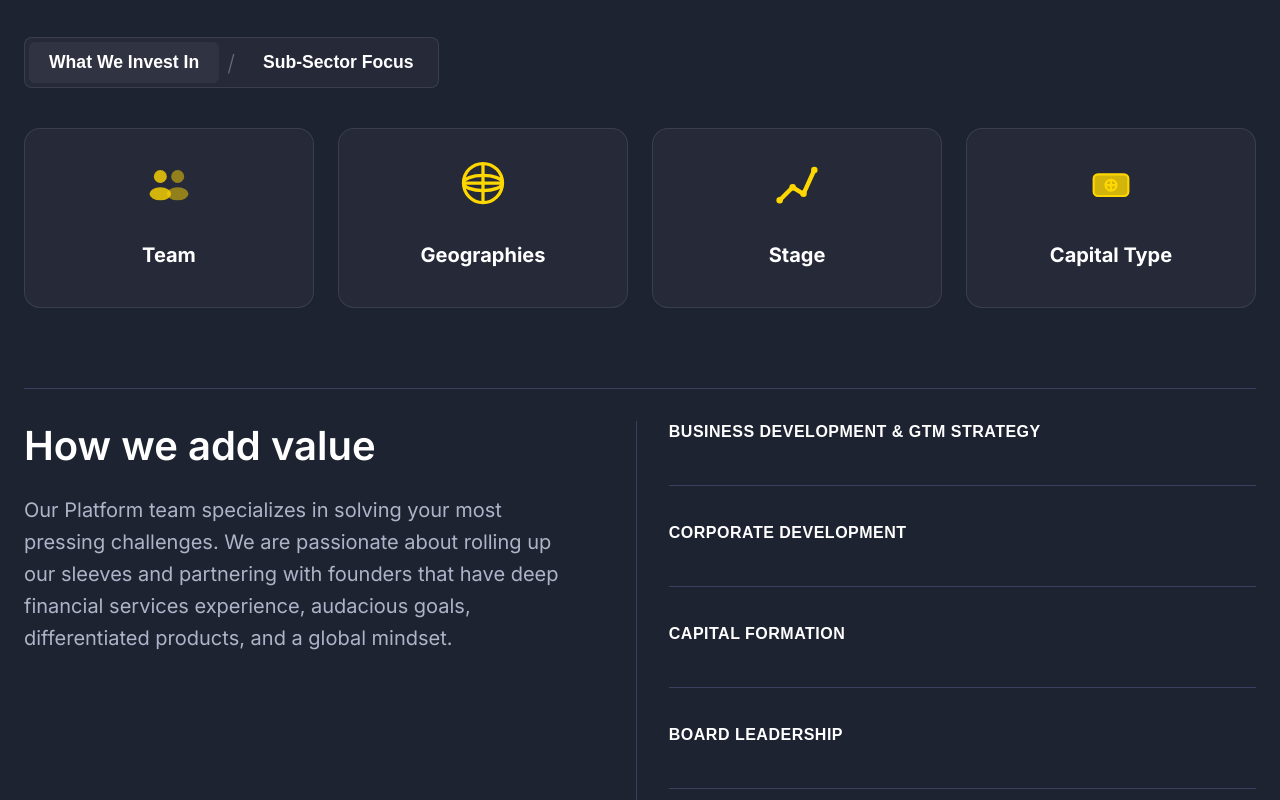
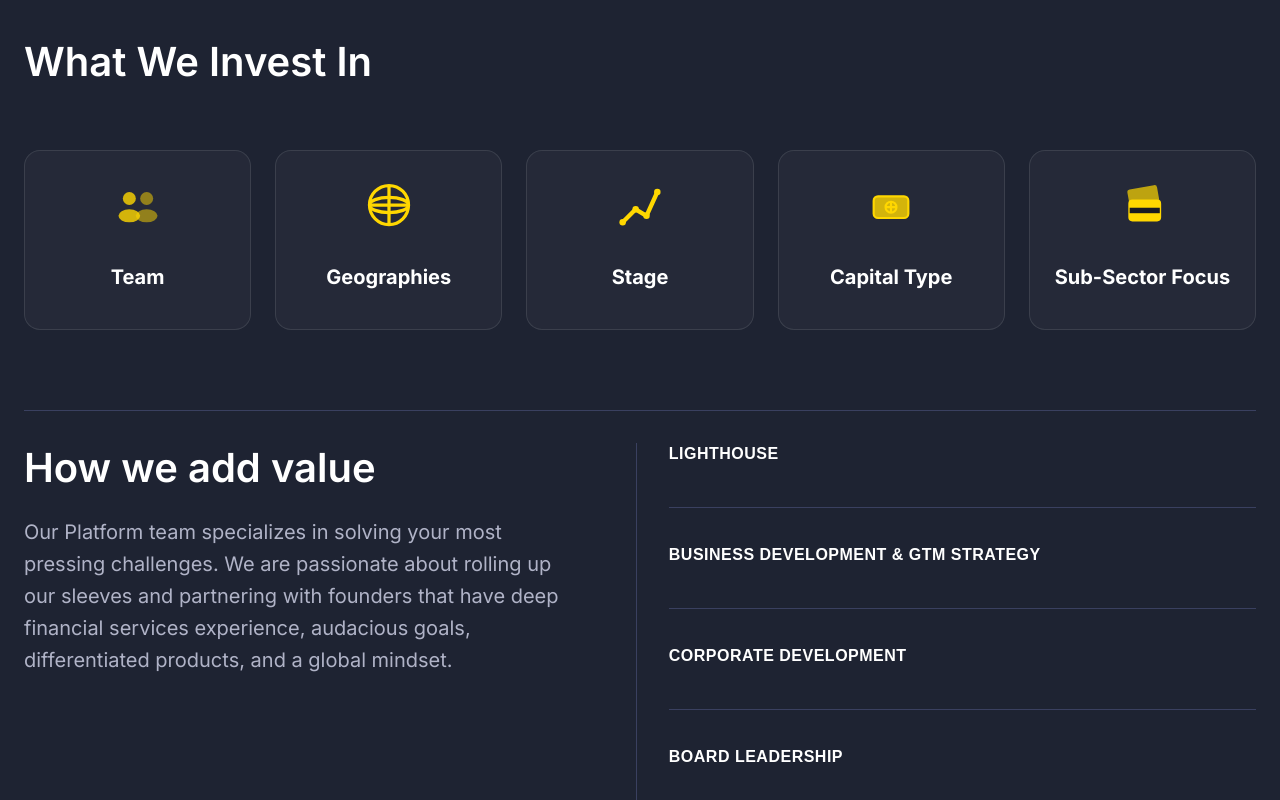
Before and after one commit to DerekJongWu/fin-website, a Next.js app: page /about in a window 1280 px wide. Shown: the part 340-1140 px from the top of the page. Built offline with nearby package versions, Linux system fonts and the light colour scheme.

Commit message:
Implement logans feedback

```diff
--- a/package.json
+++ b/package.json
@@ -10,6 +10,7 @@
   },
   "dependencies": {
     "@sanity/image-url": "^1.1.0",
+    "framer-motion": "^12.11.0",
     "next": "15.3.1",
     "next-sanity": "^9.10.6",
     "react": "^19.0.0",
--- a/src/app/about/page.tsx
+++ b/src/app/about/page.tsx
@@ -6,6 +6,11 @@ import React, { useState } from 'react';
 
 export default function AboutPage() {
   const features = [
+    {
+      title: 'Lighthouse',
+      description:
+        'We provide our Founders and LPs with access to our proprietary AI platform to strengthen collaboration and empower our partnership. ',
+    },
     {
       title: 'Business Development & GTM Strategy',
       description:
@@ -17,43 +22,21 @@ export default function AboutPage() {
         'We provide hands-on support with strategic planning, M&A execution, and partnership negotiations to help founders unlock new growth pathways and maximize enterprise value.',
     },
     {
-      title: 'Capital Formation',
-      description:
-        'From early-stage fundraising to later rounds, we support portfolio companies in refining their investor pitch, navigating term sheets, and accessing a trusted network of venture and strategic capital.',
-    },
-    {
       title: 'Board Leadership',
       description:
         'We offer active board-level guidance grounded in deep operational and industry experience, helping founders stay focused on long-term goals while managing key governance priorities.',
-    },
-    {
-      title: 'Product Roadmap',
-      description:
-        'We assist founders in aligning product strategy with customer needs and market dynamics—offering perspective on prioritization, roadmap planning, and feature-market fit.',
     },
     {
       title: 'Talent Sourcing',
       description:
         'We help portfolio companies attract, assess, and retain world-class talent across technical and business functions through our recruiting partners and internal hiring support.',
     },
-    {
-      title: 'Marketing',
-      description:
-        'We collaborate on brand positioning, growth campaigns, and customer acquisition strategies to help teams establish market presence and accelerate user growth.',
-    },
-    {
-      title: 'Communications',
-      description:
-        'We support internal and external communications strategy—from messaging and media relations to crisis response and thought leadership—to help founders shape perception and build trust.',
-    },
   ];
   const [openIndex, setOpenIndex] = useState<number | null>(null);
-  const [showSubSectors, setShowSubSectors] = useState(false);
-  const [animationKey, setAnimationKey] = useState(0);
+  const [expandedCard, setExpandedCard] = useState<number | null>(null);
 
-  const handleToggle = (showSubSector: boolean) => {
-    setShowSubSectors(showSubSector);
-    setAnimationKey(prev => prev + 1);
+  const handleCardHover = (index: number | null) => {
+    setExpandedCard(index);
   };
 
   return (
@@ -85,66 +68,25 @@ export default function AboutPage() {
         {/* Investment Focus Section */}
         <section style={{ marginTop: 80, marginBottom: 80 }}>
           <div style={{ display: 'flex', justifyContent: 'space-between', alignItems: 'center', marginBottom: 40 }}>
-            <div style={{
-              display: 'flex',
-              alignItems: 'center',
-              background: 'rgba(255,255,255,0.03)',
-              border: '1px solid rgba(255,255,255,0.1)',
-              borderRadius: '8px',
-              padding: '4px',
+            <h2 style={{
+              color: 'white',
+              fontSize: '2.5rem',
+              fontWeight: 600,
+              marginBottom: 24,
+              textAlign: 'left',
+              marginTop: 0
             }}>
-              <button
-                onClick={() => handleToggle(false)}
-                style={{
-                  background: !showSubSectors ? 'rgba(255,255,255,0.05)' : 'transparent',
-                  border: 'none',
-                  borderRadius: '6px',
-                  padding: '10px 20px',
-                  color: 'white',
-                  fontSize: '1.1rem',
-                  fontWeight: 600,
-                  cursor: 'pointer',
-                  transition: 'all 0.2s ease',
-                  margin: 0,
-                }}
-              >
               What We Invest In
-              </button>
-              <span style={{
-                color: 'rgba(255,255,255,0.3)',
-                margin: '0 8px',
-                fontSize: '1.4rem',
-                fontWeight: 300,
-              }}>
-                /
-              </span>
-              <button
-                onClick={() => handleToggle(true)}
-                style={{
-                  background: showSubSectors ? 'rgba(255,255,255,0.05)' : 'transparent',
-                  border: 'none',
-                  borderRadius: '6px',
-                  padding: '10px 20px',
-                  color: 'white',
-                  fontSize: '1.1rem',
-                  fontWeight: 600,
-                  cursor: 'pointer',
-                  transition: 'all 0.2s ease',
-                  margin: 0,
-                }}
-              >
-                Sub-Sector Focus
-              </button>
-            </div>
+            </h2>
           </div>
 
-          <div key={animationKey}>
-            {!showSubSectors ? (
+          <div>
             <div style={{
               display: 'grid',
-                gridTemplateColumns: 'repeat(4, 1fr)',
+              gridTemplateColumns: 'repeat(5, 1fr)',
               gap: '24px',
               margin: '0 auto',
+              position: 'relative'
             }}>
               {/* Team Card */}
               <div className="subsector-card" style={{
@@ -163,7 +105,9 @@ export default function AboutPage() {
                 animationDelay: '0.1s',
                 position: 'relative',
                 overflow: 'hidden'
-                }}>
+              }}
+              onMouseEnter={() => handleCardHover(0)}
+              onMouseLeave={() => handleCardHover(null)}>
                 <span style={{ display: 'block', marginBottom: 10 }}>
                   <svg width="52" height="52" viewBox="0 0 48 48" fill="none" xmlns="http://www.w3.org/2000/svg">
                     <circle cx="16" cy="18" r="6" fill="#FFD700" fillOpacity="0.8"/>
@@ -175,7 +119,7 @@ export default function AboutPage() {
                 <h3 className="subsector-title" style={{ color: 'white', fontSize: '1.25rem', marginBottom: 12, zIndex: 1 }}>
                   Team
                 </h3>
-                  <div className="subsector-desc-overlay">
+                <div className="subsector-desc-overlay" style={{ background: '#1E2332' }}>
                   Repeat founders and seasoned entrepreneurs with a track record of success
                 </div>
               </div>
@@ -197,7 +141,9 @@ export default function AboutPage() {
                 animationDelay: '0.2s',
                 position: 'relative',
                 overflow: 'hidden'
-                }}>
+              }}
+              onMouseEnter={() => handleCardHover(1)}
+              onMouseLeave={() => handleCardHover(null)}>
                 <span style={{ display: 'block', marginBottom: 10 }}>
                   <svg width="52" height="52" viewBox="0 0 48 48" fill="none" xmlns="http://www.w3.org/2000/svg">
                     <circle cx="24" cy="24" r="18" stroke="#FFD700" strokeWidth="3" fill="none"/>
@@ -209,7 +155,7 @@ export default function AboutPage() {
                 <h3 className="subsector-title" style={{ color: 'white', fontSize: '1.25rem', marginBottom: 12, zIndex: 1 }}>
                   Geographies
                 </h3>
-                  <div className="subsector-desc-overlay">
+                <div className="subsector-desc-overlay" style={{ background: '#1E2332' }}>
                   Primary focus on the US, with opportunistic consideration for other global markets
                 </div>
               </div>
@@ -231,7 +177,9 @@ export default function AboutPage() {
                 animationDelay: '0.3s',
                 position: 'relative',
                 overflow: 'hidden'
-                }}>
+              }}
+              onMouseEnter={() => handleCardHover(2)}
+              onMouseLeave={() => handleCardHover(null)}>
                 <span style={{ display: 'block', marginBottom: 10 }}>
                   <svg width="52" height="52" viewBox="0 0 48 48" fill="none" xmlns="http://www.w3.org/2000/svg">
                     <polyline points="8,40 20,28 30,34 40,12" fill="none" stroke="#FFD700" strokeWidth="4" strokeLinejoin="round" strokeLinecap="round"/>
@@ -244,7 +192,7 @@ export default function AboutPage() {
                 <h3 className="subsector-title" style={{ color: 'white', fontSize: '1.25rem', marginBottom: 12, zIndex: 1 }}>
                   Stage
                 </h3>
-                  <div className="subsector-desc-overlay">
+                <div className="subsector-desc-overlay" style={{ background: '#1E2332' }}>
                   We invest in pre-seed through pre-IPO
                 </div>
               </div>
@@ -266,7 +214,9 @@ export default function AboutPage() {
                 animationDelay: '0.4s',
                 position: 'relative',
                 overflow: 'hidden'
-                }}>
+              }}
+              onMouseEnter={() => handleCardHover(3)}
+              onMouseLeave={() => handleCardHover(null)}>
                 <span style={{ display: 'block', marginBottom: 10 }}>
                   <svg width="52" height="52" viewBox="0 0 48 48" fill="none" xmlns="http://www.w3.org/2000/svg">
                     <rect x="8" y="16" width="32" height="20" rx="4" fill="#FFD700" fillOpacity="0.8" stroke="#FFD700" strokeWidth="2"/>
@@ -278,19 +228,12 @@ export default function AboutPage() {
                 <h3 className="subsector-title" style={{ color: 'white', fontSize: '1.25rem', marginBottom: 12, zIndex: 1 }}>
                   Capital Type
                 </h3>
-                  <div className="subsector-desc-overlay">
+                <div className="subsector-desc-overlay" style={{ background: '#1E2332' }}>
                   We invest in direct primary or secondaries
                 </div>
               </div>
-              </div>
-            ) : (
-              <div style={{
-                display: 'grid',
-                gridTemplateColumns: 'repeat(4, 1fr)',
-                gap: '24px',
-                marginTop: 40
-              }}>
-                {/* First Row */}
+
+              {/* Sub-Sector Focus Card */}
               <div className="subsector-card" style={{
                 background: 'rgba(255,255,255,0.03)',
                 borderRadius: 16,
@@ -304,7 +247,69 @@ export default function AboutPage() {
                 border: '1px solid rgba(255,255,255,0.1)',
                 opacity: 0,
                 animation: 'fadeIn 0.6s ease-out forwards',
-                  animationDelay: '0.1s',
+                animationDelay: '0.5s',
+                position: 'relative',
+                overflow: 'hidden'
+              }}
+              onMouseEnter={() => handleCardHover(4)}
+              >
+                <span style={{ display: 'block', marginBottom: 10 }}>
+                  <svg width="52" height="52" viewBox="0 0 38 38" fill="none" xmlns="http://www.w3.org/2000/svg">
+                    <rect x="8" y="8" width="22" height="14" rx="2" fill="#FFD700" fillOpacity="0.7" transform="rotate(-10 8 8)"/>
+                    <rect x="10" y="16" width="22" height="14" rx="2" fill="#FFD700" stroke="#FFD700" strokeWidth="2"/>
+                    <rect x="10" y="21" width="22" height="4" fill="#191B23"/>
+                  </svg>
+                </span>
+                <h3 className="subsector-title" style={{ color: 'white', fontSize: '1.25rem', marginBottom: 12, zIndex: 1 }}>
+                  Sub-Sector Focus
+                </h3>
+                <div className="subsector-desc-overlay" style={{ background: '#1E2332' }}>
+                  Explore our specialized investment areas in fintech
+                </div>
+              </div>
+
+              {/* Expanded Sub-Sector Cards Container */}
+              {expandedCard === 4 && (
+                <div style={{
+                  position: 'absolute',
+                  top: '100%',
+                  left: '50%',
+                  transform: 'translateX(-50%)',
+                  background: '#1E2332',
+                  zIndex: 1000,
+                  padding: '40px',
+                  marginTop: '24px',
+                  boxShadow: '0 4px 24px rgba(0, 0, 0, 0.2)',
+                  border: '1px solid rgba(255,255,255,0.1)',
+                  borderRadius: '16px',
+                  display: 'flex',
+                  justifyContent: 'center',
+                  minHeight: '550px',
+                  overflow: 'auto',
+                  maxWidth: '1400px',
+                  width: '100%'
+                }}
+                onMouseLeave={() => handleCardHover(null)}>
+                  <div style={{
+                    display: 'grid',
+                    gridTemplateColumns: 'repeat(4, 1fr)',
+                    gap: '24px',
+                    width: '100%',
+                    maxWidth: '1400px',
+                    padding: '0 24px'
+                  }}>
+                    {/* Reuse the existing sub-sector cards */}
+                    <div className="subsector-card" style={{
+                      background: 'rgba(255,255,255,0.03)',
+                      borderRadius: 16,
+                      padding: '24px',
+                      height: '180px',
+                      display: 'flex',
+                      flexDirection: 'column',
+                      justifyContent: 'center',
+                      alignItems: 'center',
+                      textAlign: 'center',
+                      border: '1px solid rgba(255,255,255,0.1)',
                       position: 'relative',
                       overflow: 'hidden'
                     }}>
@@ -317,20 +322,17 @@ export default function AboutPage() {
                             <line x1="19" y1="30" x2="19" y2="36" />
                             <line x1="2" y1="19" x2="8" y2="19" />
                             <line x1="30" y1="19" x2="36" y2="19" />
-                        <line x1="7.5" y1="7.5" x2="11.5" y2="11.5" />
-                        <line x1="30.5" y1="7.5" x2="26.5" y2="11.5" />
-                        <line x1="7.5" y1="30.5" x2="11.5" y2="26.5" />
-                        <line x1="30.5" y1="30.5" x2="26.5" y2="26.5" />
                           </g>
                         </svg>
                       </span>
                       <h3 className="subsector-title" style={{ color: 'white', fontSize: '1.25rem', marginBottom: 12, zIndex: 1 }}>
                         Enterprise AI Enablement
                       </h3>
-                  <div className="subsector-desc-overlay">
+                      <div className="subsector-desc-overlay" style={{ background: '#1E2332' }}>
                         Infrastructure to support AI adoption and deployment across financial services and other large enterprises
                       </div>
                     </div>
+
                     <div className="subsector-card" style={{
                       background: 'rgba(255,255,255,0.03)',
                       borderRadius: 16,
@@ -342,9 +344,6 @@ export default function AboutPage() {
                       alignItems: 'center',
                       textAlign: 'center',
                       border: '1px solid rgba(255,255,255,0.1)',
-                  opacity: 0,
-                  animation: 'fadeIn 0.6s ease-out forwards',
-                  animationDelay: '0.2s',
                       position: 'relative',
                       overflow: 'hidden'
                     }}>
@@ -361,10 +360,11 @@ export default function AboutPage() {
                       <h3 className="subsector-title" style={{ color: 'white', fontSize: '1.25rem', marginBottom: 12, zIndex: 1 }}>
                         BankTech
                       </h3>
-                  <div className="subsector-desc-overlay">
+                      <div className="subsector-desc-overlay" style={{ background: '#1E2332' }}>
                         Technologies that help banks rapidly modernize and digitize across the front and middle office
                       </div>
                     </div>
+
                     <div className="subsector-card" style={{
                       background: 'rgba(255,255,255,0.03)',
                       borderRadius: 16,
@@ -376,9 +376,6 @@ export default function AboutPage() {
                       alignItems: 'center',
                       textAlign: 'center',
                       border: '1px solid rgba(255,255,255,0.1)',
-                  opacity: 0,
-                  animation: 'fadeIn 0.6s ease-out forwards',
-                  animationDelay: '0.3s',
                       position: 'relative',
                       overflow: 'hidden'
                     }}>
@@ -392,10 +389,11 @@ export default function AboutPage() {
                       <h3 className="subsector-title" style={{ color: 'white', fontSize: '1.25rem', marginBottom: 12, zIndex: 1 }}>
                         B2B Payments
                       </h3>
-                  <div className="subsector-desc-overlay">
+                      <div className="subsector-desc-overlay" style={{ background: '#1E2332' }}>
                         Companies that support the modernization of payments from enhanced wallet infrastructure to cross-border transactions
                       </div>
                     </div>
+
                     <div className="subsector-card" style={{
                       background: 'rgba(255,255,255,0.03)',
                       borderRadius: 16,
@@ -407,9 +405,6 @@ export default function AboutPage() {
                       alignItems: 'center',
                       textAlign: 'center',
                       border: '1px solid rgba(255,255,255,0.1)',
-                  opacity: 0,
-                  animation: 'fadeIn 0.6s ease-out forwards',
-                  animationDelay: '0.4s',
                       position: 'relative',
                       overflow: 'hidden'
                     }}>
@@ -425,11 +420,11 @@ export default function AboutPage() {
                       <h3 className="subsector-title" style={{ color: 'white', fontSize: '1.25rem', marginBottom: 12, zIndex: 1 }}>
                         CFO Tech Stack
                       </h3>
-                  <div className="subsector-desc-overlay">
+                      <div className="subsector-desc-overlay" style={{ background: '#1E2332' }}>
                         SaaS companies that are enabling the CFO / Finance / Treasury function to modernize their workflows and deliver higher value output to their global organizations
                       </div>
                     </div>
-                {/* Second Row */}
+
                     <div className="subsector-card" style={{
                       background: 'rgba(255,255,255,0.03)',
                       borderRadius: 16,
@@ -441,9 +436,6 @@ export default function AboutPage() {
                       alignItems: 'center',
                       textAlign: 'center',
                       border: '1px solid rgba(255,255,255,0.1)',
-                  opacity: 0,
-                  animation: 'fadeIn 0.6s ease-out forwards',
-                  animationDelay: '0.5s',
                       position: 'relative',
                       overflow: 'hidden'
                     }}>
@@ -459,10 +451,11 @@ export default function AboutPage() {
                       <h3 className="subsector-title" style={{ color: 'white', fontSize: '1.25rem', marginBottom: 12, zIndex: 1 }}>
                         Asset/Wealth Management & Capital Markets
                       </h3>
-                  <div className="subsector-desc-overlay">
+                      <div className="subsector-desc-overlay" style={{ background: '#1E2332' }}>
                         Companies focused on the digitization of financial asset exchange and management, driving efficiency, automation and streamlined investment processes for institutions, advisors and their customers
                       </div>
                     </div>
+
                     <div className="subsector-card" style={{
                       background: 'rgba(255,255,255,0.03)',
                       borderRadius: 16,
@@ -474,9 +467,6 @@ export default function AboutPage() {
                       alignItems: 'center',
                       textAlign: 'center',
                       border: '1px solid rgba(255,255,255,0.1)',
-                  opacity: 0,
-                  animation: 'fadeIn 0.6s ease-out forwards',
-                  animationDelay: '0.6s',
                       position: 'relative',
                       overflow: 'hidden'
                     }}>
@@ -491,10 +481,11 @@ export default function AboutPage() {
                       <h3 className="subsector-title" style={{ color: 'white', fontSize: '1.25rem', marginBottom: 12, zIndex: 1 }}>
                         RiskTech & Cyber
                       </h3>
-                  <div className="subsector-desc-overlay">
+                      <div className="subsector-desc-overlay" style={{ background: '#1E2332' }}>
                         Companies that enhance compliance management and mitigate fraud and security risks
                       </div>
                     </div>
+
                     <div className="subsector-card" style={{
                       background: 'rgba(255,255,255,0.03)',
                       borderRadius: 16,
@@ -506,9 +497,6 @@ export default function AboutPage() {
                       alignItems: 'center',
                       textAlign: 'center',
                       border: '1px solid rgba(255,255,255,0.1)',
-                  opacity: 0,
-                  animation: 'fadeIn 0.6s ease-out forwards',
-                  animationDelay: '0.7s',
                       position: 'relative',
                       overflow: 'hidden'
                     }}>
@@ -528,10 +516,11 @@ export default function AboutPage() {
                       <h3 className="subsector-title" style={{ color: 'white', fontSize: '1.25rem', marginBottom: 12, zIndex: 1 }}>
                         Vertical Fintech
                       </h3>
-                  <div className="subsector-desc-overlay">
+                      <div className="subsector-desc-overlay" style={{ background: '#1E2332' }}>
                         Intersection of vertical specific operating systems/ platforms with financial services products
                       </div>
                     </div>
+
                     <div className="subsector-card" style={{
                       background: 'rgba(255,255,255,0.03)',
                       borderRadius: 16,
@@ -543,9 +532,6 @@ export default function AboutPage() {
                       alignItems: 'center',
                       textAlign: 'center',
                       border: '1px solid rgba(255,255,255,0.1)',
-                  opacity: 0,
-                  animation: 'fadeIn 0.6s ease-out forwards',
-                  animationDelay: '0.8s',
                       position: 'relative',
                       overflow: 'hidden'
                     }}>
@@ -560,12 +546,14 @@ export default function AboutPage() {
                       <h3 className="subsector-title" style={{ color: 'white', fontSize: '1.25rem', marginBottom: 12, zIndex: 1 }}>
                         Insurtech
                       </h3>
-                  <div className="subsector-desc-overlay">
+                      <div className="subsector-desc-overlay" style={{ background: '#1E2332' }}>
                         Companies that seek to improve the way that risk is quantified, priced, controlled, and prevented
                       </div>
                     </div>
                   </div>
+                </div>
               )}
+            </div>
           </div>
         </section>
 
```
Also changed, not shown: src/app/page.tsx (+46 -10 lines), src/components/Header.tsx (+6 -6 lines), public/test.jpg (added), 1 other file (tests, documents, lock files or other folders). Lines whose indentation alone changed are shown as unchanged.
